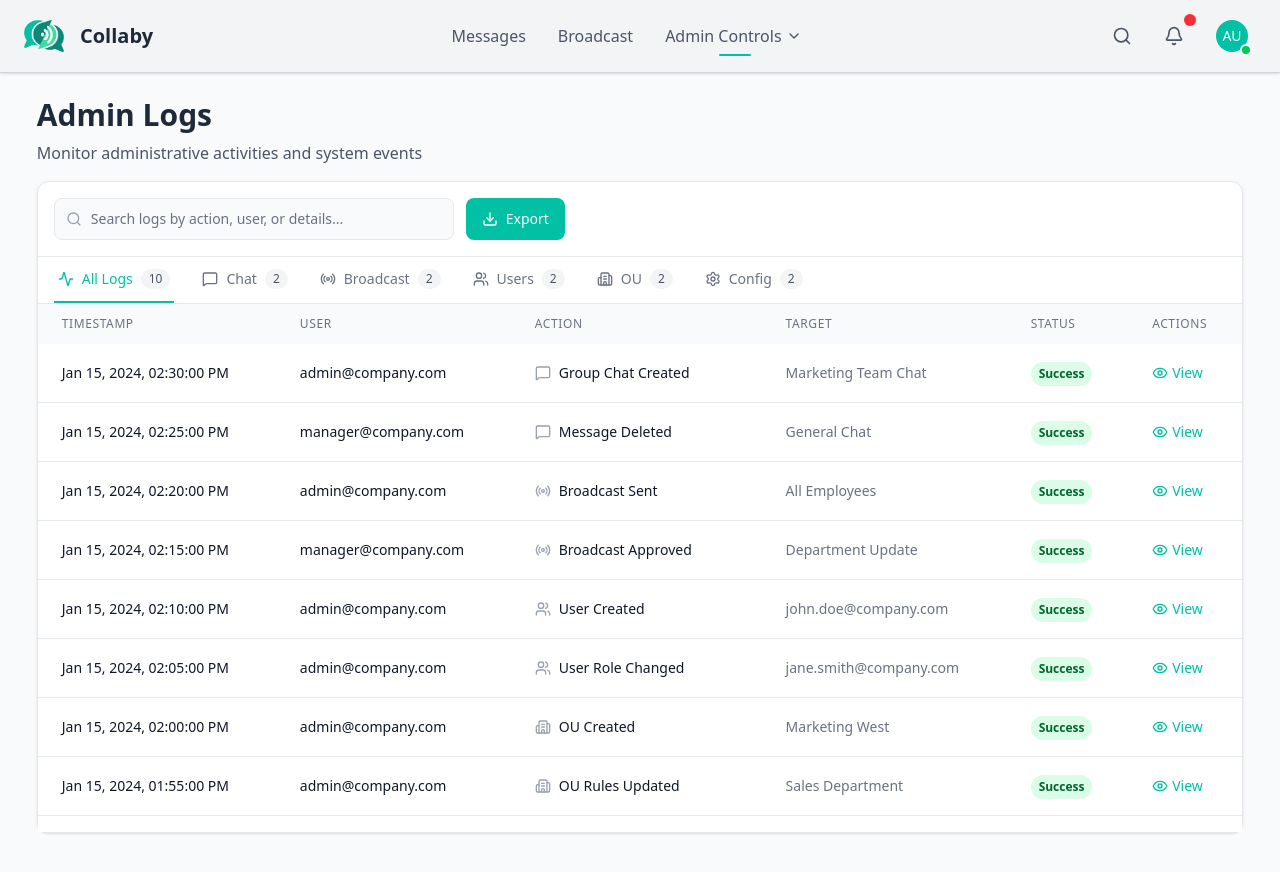
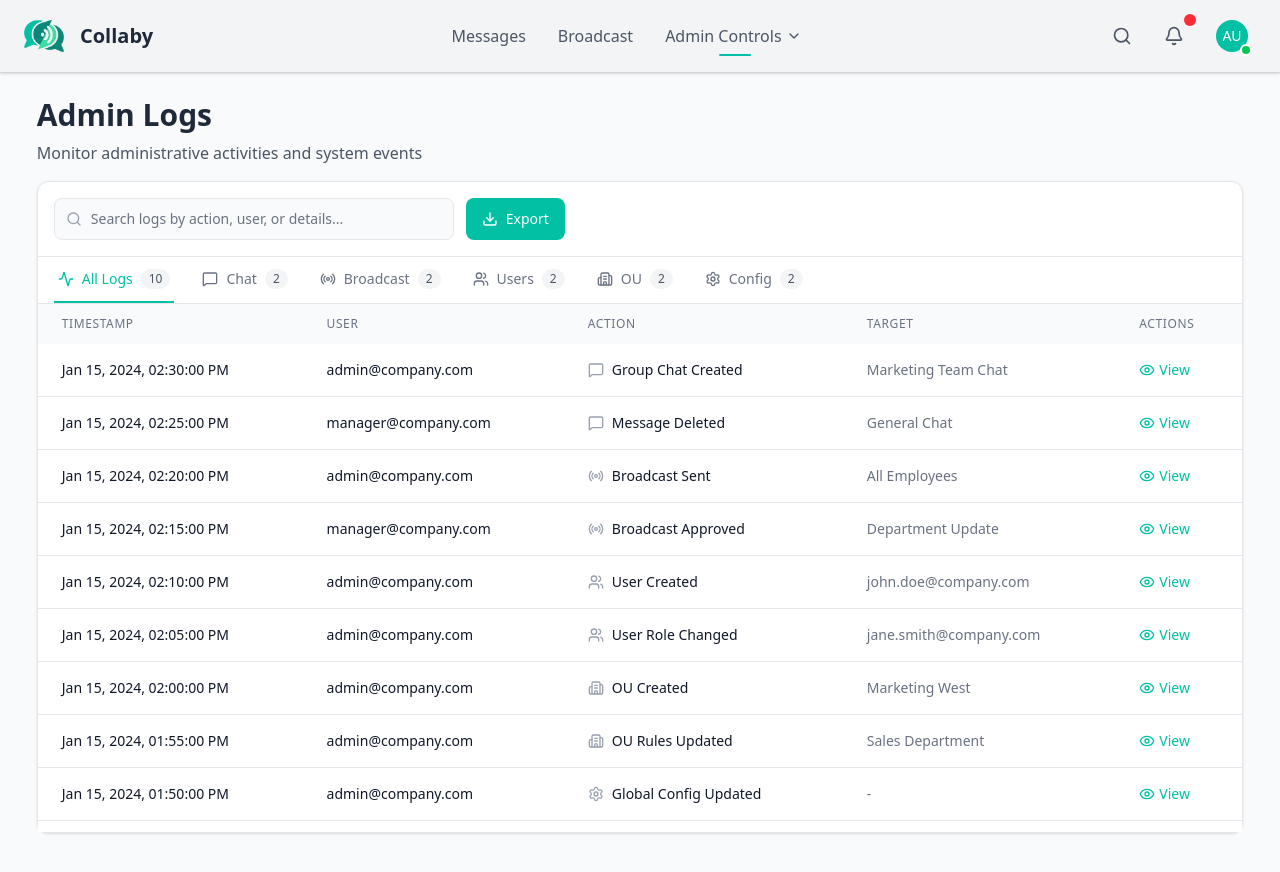
Before and after one commit to Laffyyy/collabo-tool, a SvelteKit app in the folder frontend/: page /admin/admin-logs in a window 1280 px wide. Built offline with nearby package versions, Linux system fonts and the light colour scheme.

Commit message:
Removed Status on Admin Logs

```diff
--- a/frontend/src/routes/admin/admin-logs/+page.svelte
+++ b/frontend/src/routes/admin/admin-logs/+page.svelte
@@ -474,7 +474,6 @@
 								{#if activeTab === 'broadcast'}
 									<th class="px-6 py-3 text-left text-xs font-medium text-gray-500 uppercase tracking-wider">Priority</th>
 								{/if}
-								<th class="px-6 py-3 text-left text-xs font-medium text-gray-500 uppercase tracking-wider">Status</th>
 								<th class="px-6 py-3 text-left text-xs font-medium text-gray-500 uppercase tracking-wider">Actions</th>
 							</tr>
 						</thead>
@@ -523,11 +522,6 @@
 											{/if}
 										</td>
 									{/if}
-									<td class="px-6 py-4 whitespace-nowrap">
-										<span class="inline-flex px-2 py-1 text-xs font-semibold rounded-full {log.success ? 'bg-green-100 text-green-800' : 'bg-red-100 text-red-800'}">
-											{log.success ? 'Success' : 'Failed'}
-										</span>
-									</td>
 									<td class="px-6 py-4 whitespace-nowrap text-sm font-medium">
 										<button
 											onclick={() => viewLogDetails(log)}
```
